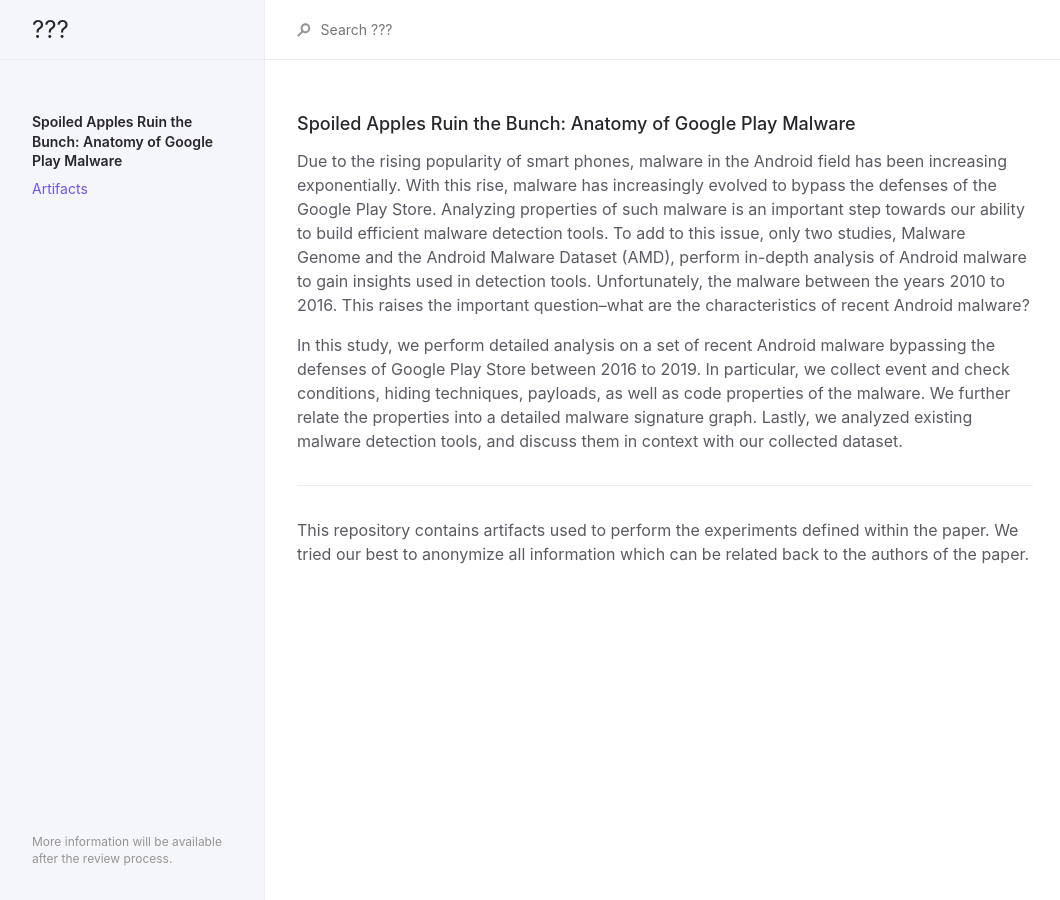
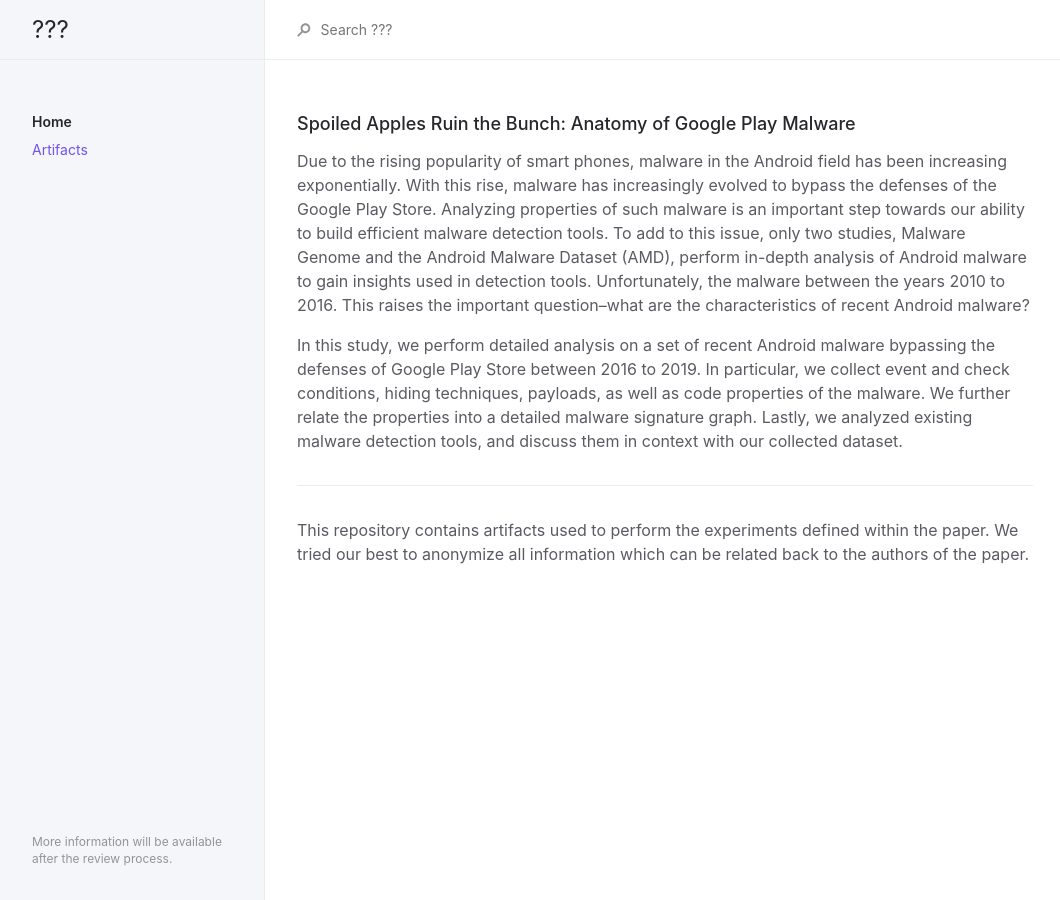
Before and after one commit to hello-from-anon-researcher/hello-from-anon-researcher.github.io, a Jekyll site: the page built from index.md, in a window 1280 px wide. Shown: the whole page, without its empty margins (107-1167 px from the left). Built offline with Jekyll 4.4.1, drawn with Linux system fonts in a browser that asks for light colours; our own code applies the rules of GitHub Pages for plain Markdown files.

Commit message:
update website

```diff
--- a/index.md
+++ b/index.md
@@ -2,7 +2,7 @@
 layout: default
 title: Home
 nav_order: 1
-description: Spoiled Apples Ruin the Bunch: Anatomy of Google Play Malware
+description:
 permalink: /
 ---
 
```
